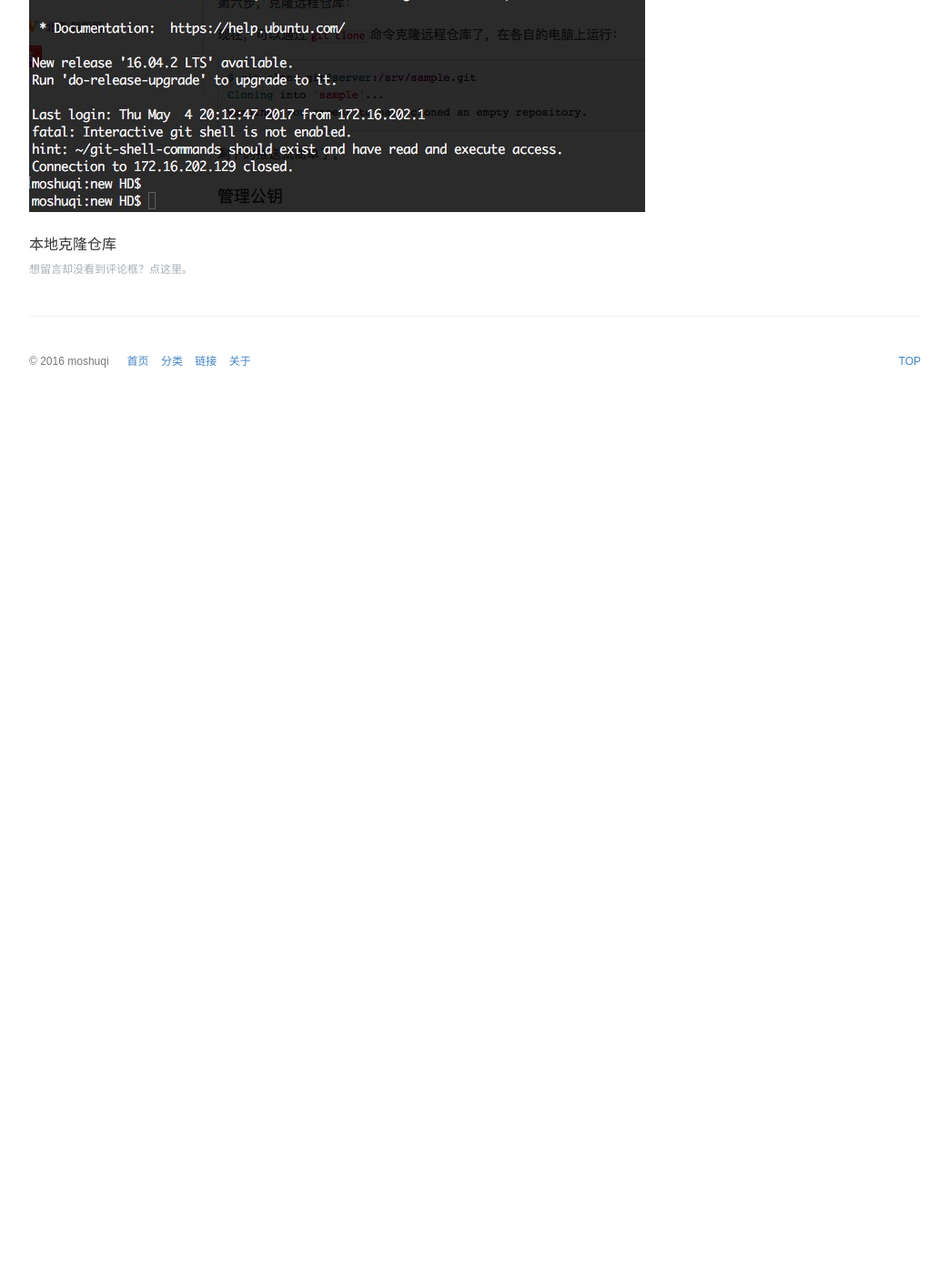
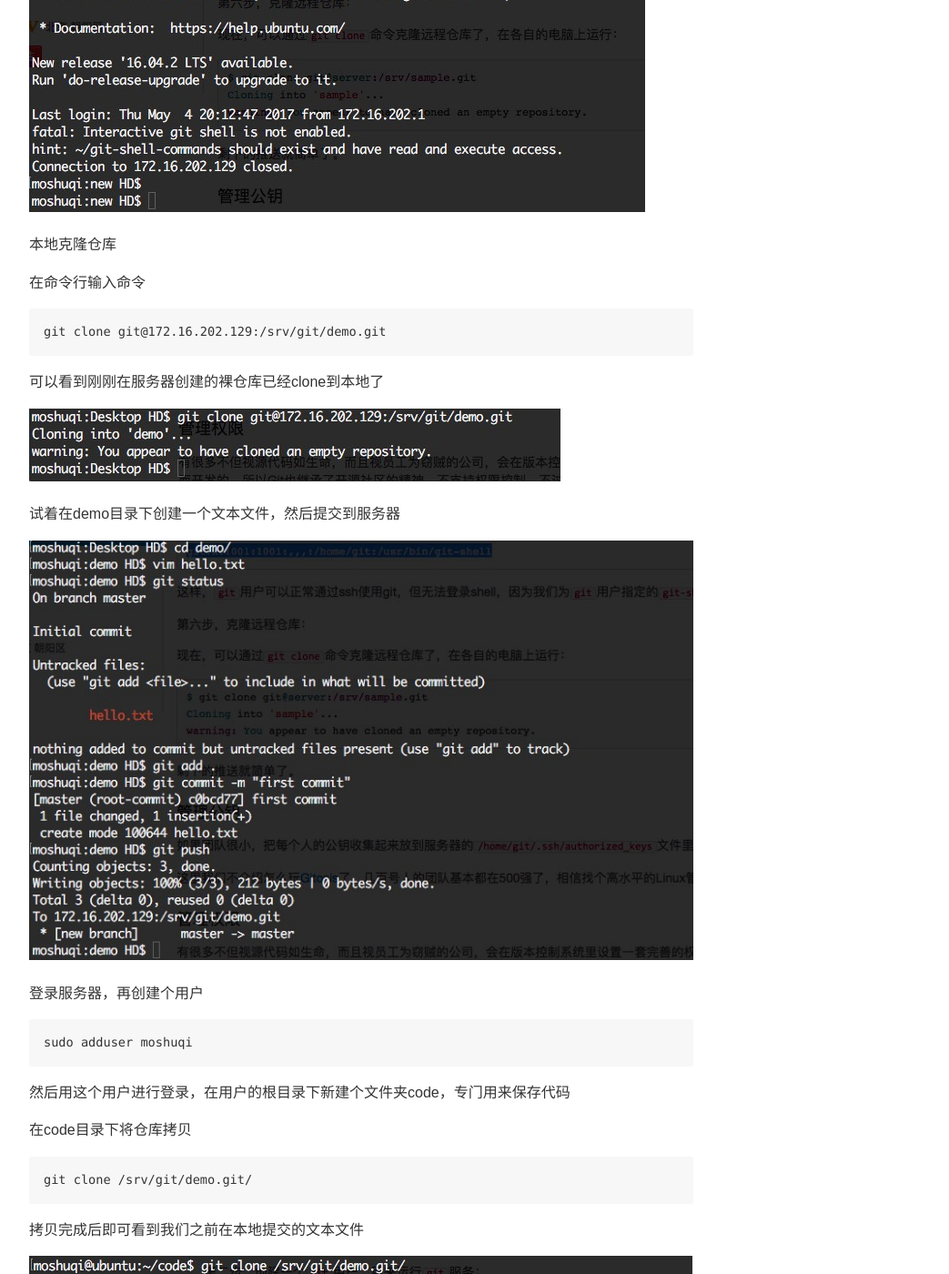
Before and after one commit to moshuqi/moshuqi.github.io, a Jekyll site: the page built from _posts/2017-03-21-云服务器搭建git仓库.md, in a window 1280 px wide and 1400 px high, scrolled down 5289 px. Shown: the whole window at 91% size, without its empty margins (118-1161 px from the left). Built offline with Jekyll 4.4.1, drawn with Linux system fonts in a browser that asks for light colours; comment, search, counter and statistics services are not loaded; before the commit the page ends 5735 px from its top, so only the background shows below that.

Commit message:
about git

```diff
--- a/_posts/2017-03-21-云服务器搭建git仓库.md
+++ b/_posts/2017-03-21-云服务器搭建git仓库.md
@@ -104,3 +104,30 @@ sudo adduser git
 ![image11](/images/posts/CreateGit/11.jpg)
 
 本地克隆仓库
+
+在命令行输入命令
+
+	git clone git@172.16.202.129:/srv/git/demo.git
+
+可以看到刚刚在服务器创建的裸仓库已经clone到本地了
+
+![image12](/images/posts/CreateGit/12.jpg)
+
+试着在demo目录下创建一个文本文件，然后提交到服务器
+
+![image13](/images/posts/CreateGit/13.jpg)
+
+
+登录服务器，再创建个用户
+
+	sudo adduser moshuqi
+
+然后用这个用户进行登录，在用户的根目录下新建个文件夹code，专门用来保存代码
+
+在code目录下将仓库拷贝
+
+	git clone /srv/git/demo.git/
+
+拷贝完成后即可看到我们之前在本地提交的文本文件
+
+![image14](/images/posts/CreateGit/14.jpg)
```
Also changed, not shown: images/posts/CreateGit/12.jpg (added), images/posts/CreateGit/13.jpg (added), images/posts/CreateGit/14.jpg (added).
